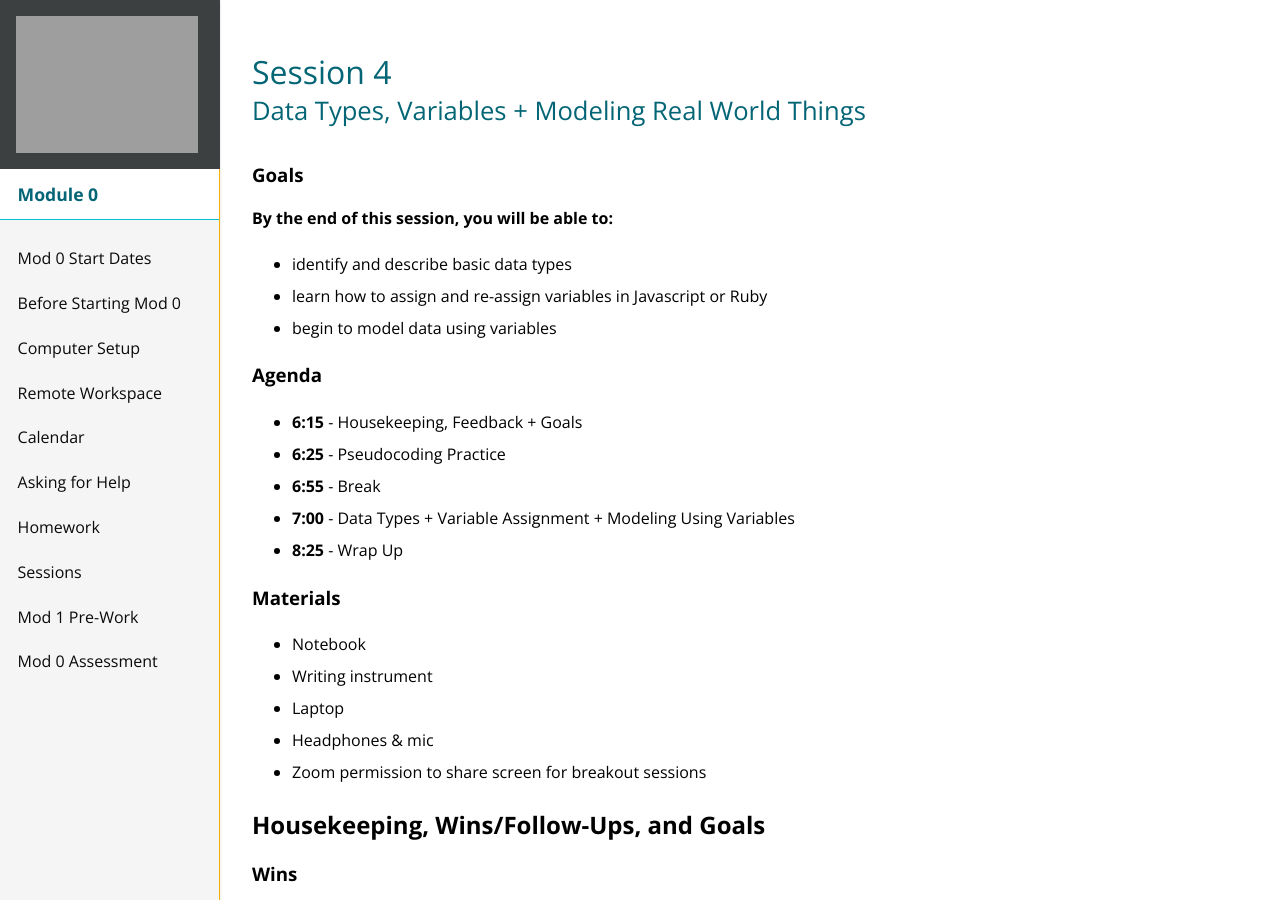
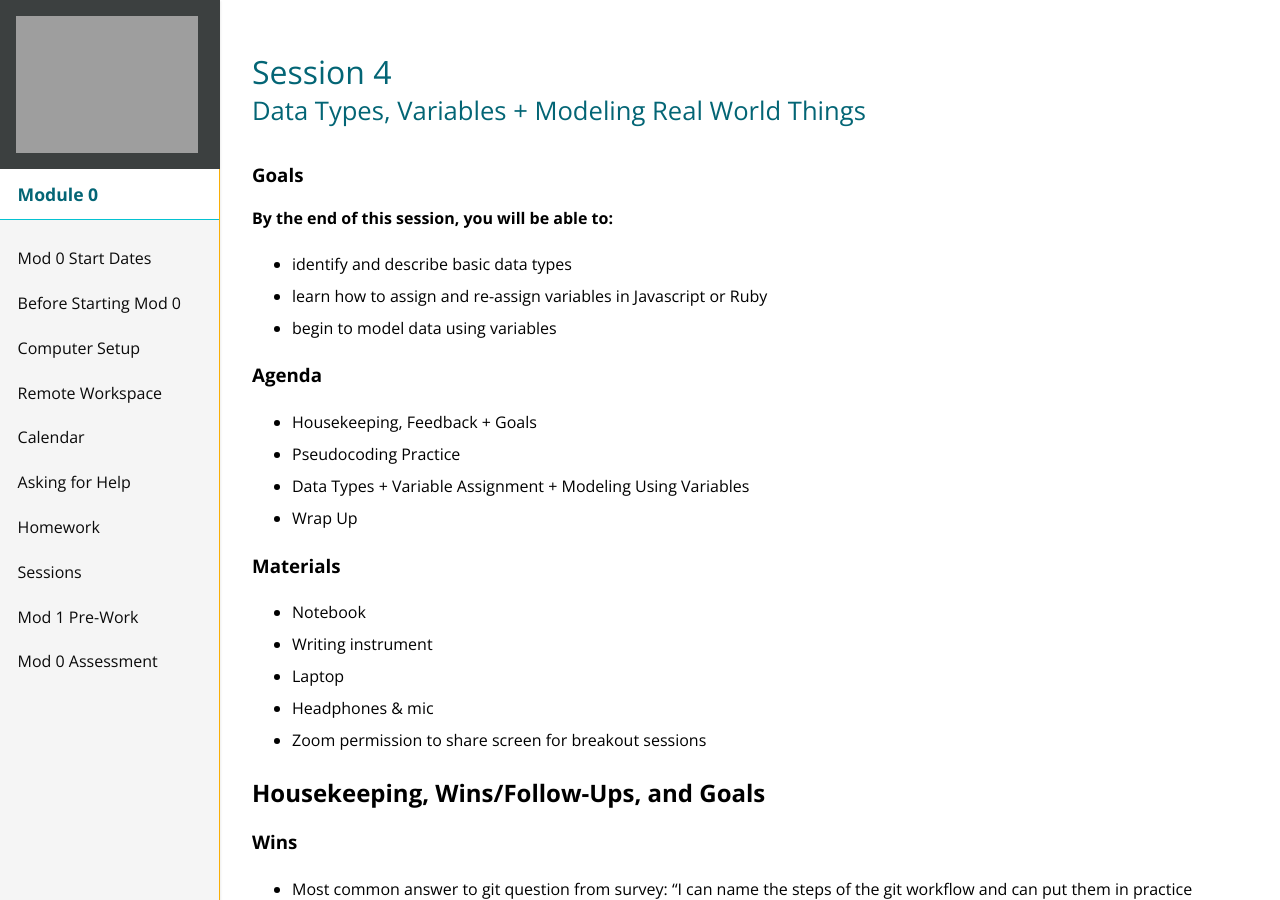
Before and after one commit to turingschool/mod-0-curriculum, a Jekyll site: the page built from session4/index.md, in a window 1280 px wide and 900 px high. Built offline with Jekyll 4.4.1, drawn with Linux system fonts in a browser that asks for light colours; nearby versions of some CDN libraries.

Commit message:
removes timing from session 4 plan

```diff
--- a/session4/index.md
+++ b/session4/index.md
@@ -12,11 +12,10 @@
 
 
 ### Agenda
-  - **6:15** - Housekeeping, Feedback + Goals
-  - **6:25** - Pseudocoding Practice
-  - **6:55** - Break
-  - **7:00** - Data Types + Variable Assignment + Modeling Using Variables
-  - **8:25** - Wrap Up
+  - Housekeeping, Feedback + Goals
+  - Pseudocoding Practice
+  - Data Types + Variable Assignment + Modeling Using Variables
+  - Wrap Up
 
 ### Materials
 - Notebook
```
